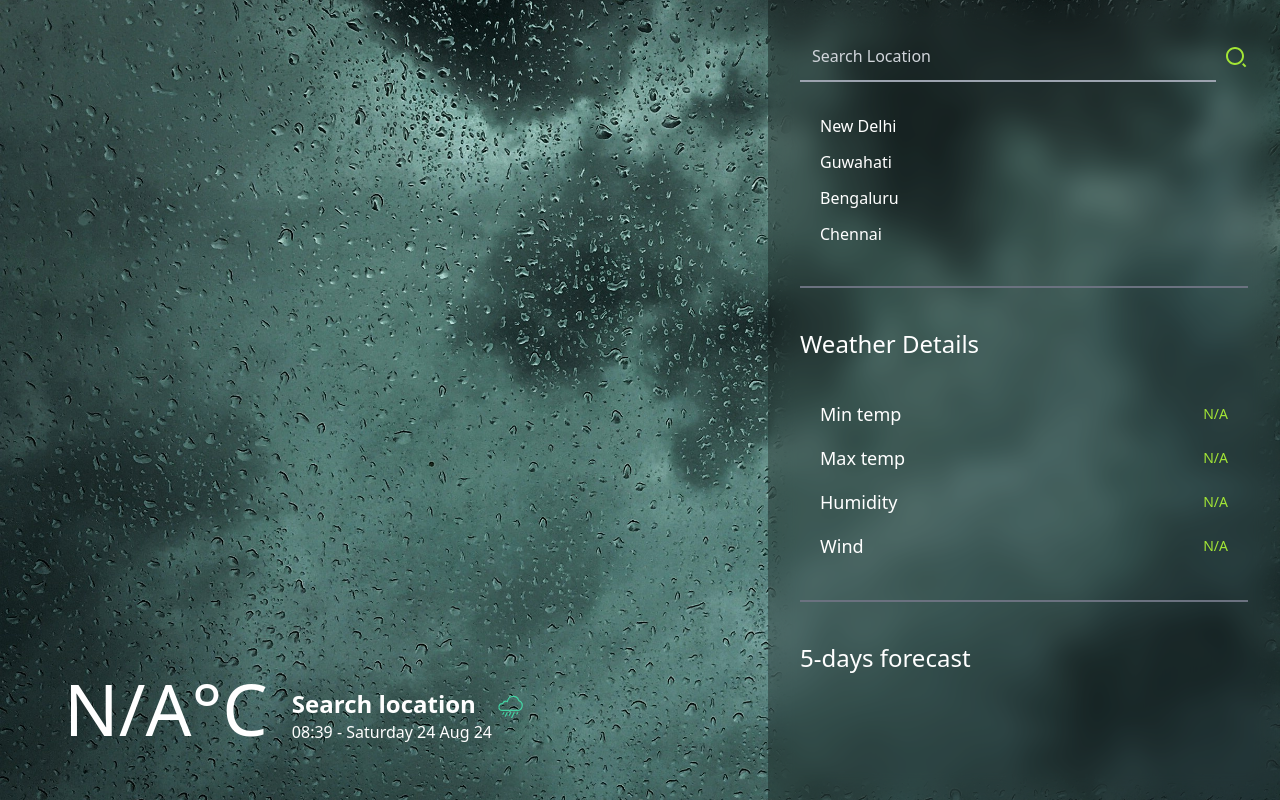
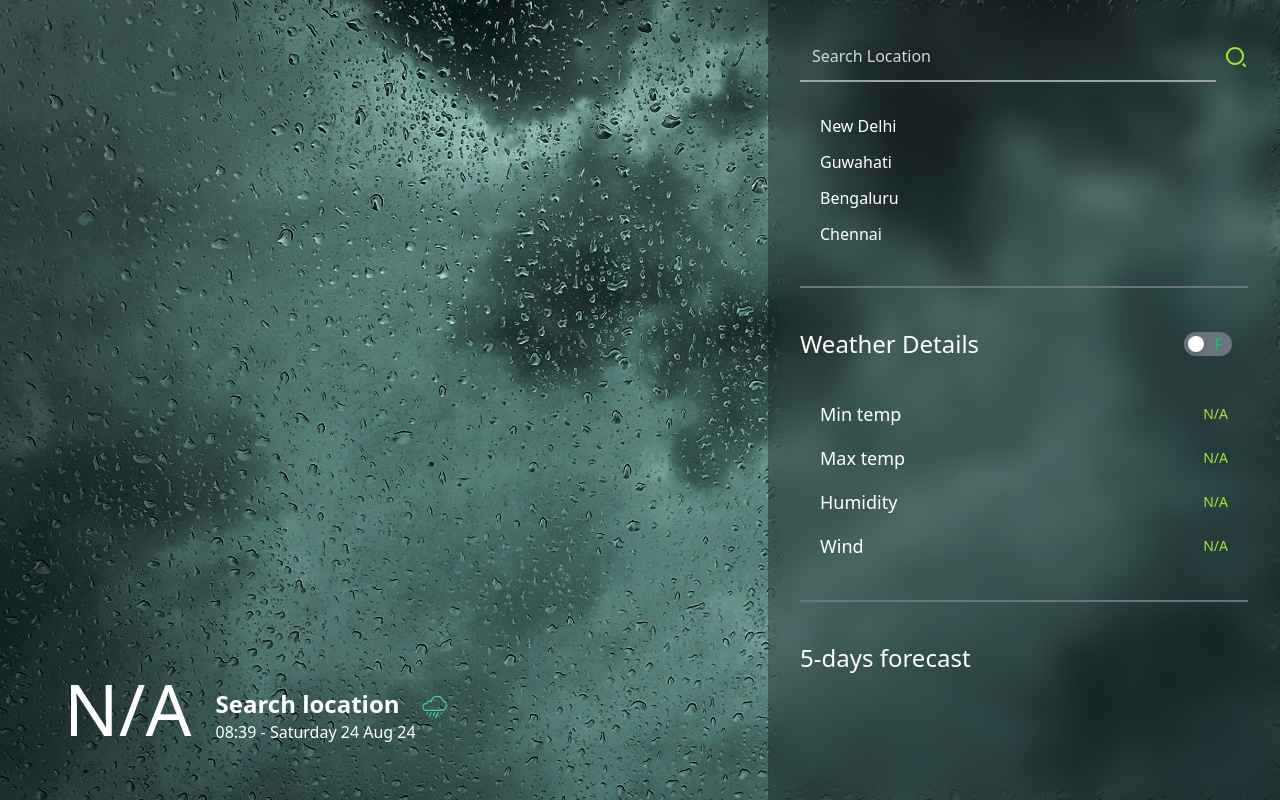
Before and after one commit to priyaranjanjen/React-weatherApp, a React (Vite) app: page / in a window 1280 px wide. Built offline with nearby package versions, Linux system fonts and the light colour scheme.

Commit message:
added toggle button

```diff
--- /dev/null
+++ b/component/toggleButton.jsx
@@ -0,0 +1,23 @@
+import { useState } from "react";
+
+export default function ToggleSwitch() {
+  const [isOn, setIsOn] = useState(false);
+
+  const handleToggle = () => {
+    setIsOn(!isOn);
+  };
+
+  return (
+    <div className="flex items-center justify-center min-h-screen">
+      <div
+        className={`w-14 h-8 flex items-center bg-gray-300 rounded-full p-1 cursor-pointer transition duration-300 ${isOn ? 'bg-green-500' : 'bg-gray-300'}`}
+        onClick={handleToggle}
+      >
+        {/* The circle */}
+        <div
+          className={`bg-white w-6 h-6 rounded-full shadow-md transform transition duration-300 ${isOn ? 'translate-x-6' : ''}`}
+        ></div>
+      </div>
+    </div>
+  );
+}
--- a/src/App.jsx
+++ b/src/App.jsx
@@ -13,6 +13,33 @@ import { RiSearch2Line } from "react-icons/ri";
 import './App.css';
 import useDebounce from '../customhooks/useDebounce';
 import WeatherCard from '../component/basicWeather';
+// import ToggleSwitch from '../component/toggleButton';
+
+function ToggleSwitch({isOn, setIsOn}) {
+  // const [isOn, setIsOn] = useState(false);
+
+  const handleToggle = () => {
+    setIsOn(!isOn);
+  };
+
+  return (
+    <div className="flex items-center justify-center">
+      <div
+        className={`w-12 h-6 mr-4 flex items-center bg-gray-500 rounded-full p-1 cursor-pointer transition duration-300 ${isOn ? 'bg-green-500' : 'bg-gray-500'}`}
+        onClick={handleToggle}
+      >
+        <div className='flex gap-4 w-full'>
+          <span>C</span>
+          <span className='text-green-500'>F</span>
+        </div>
+        {/* The circle */}
+        <div
+          className={`absolute bg-white w-4 h-4 rounded-full shadow-md transform transition duration-300 ${isOn ? 'translate-x-6' : ''}`}
+        ></div>
+      </div>
+    </div>
+  );
+}
 
 export default function App() {
   const [place, setPlace] = useState("");
@@ -20,6 +47,7 @@ export default function App() {
   const [todaysForecast, setTodaysForecast] = useState(null);
   const [futureForecast, setFutureForecasts] = useState(null);
   const [error, setError] = useState(null); // To handle errors
+  const [isOn, setIsOn] = useState(false); // to handle the toggle Button
   const debounceSearch = useDebounce(place,500)
 
   function formatDateTime(date) {
@@ -158,9 +186,12 @@ export default function App() {
         <div className="absolute top-14 md:top-auto md:bottom-14 left-16 right-16 text-white flex flex-col md:flex-row gap-6">
           <h1 className='font-medium text-5xl md:text-7xl flex items-start'>
             {todaysForecast && todaysForecast.main ?
-              (todaysForecast.main.temp - 273.15).toFixed(1) :
-              "N/A"}°C
+              isOn ?
+                `${(((todaysForecast.main.temp - 273.15) * 9/5) + 32).toFixed(1)}°F` :
+                `${(todaysForecast.main.temp - 273.15).toFixed(1)}°C` :
+              "N/A"}
           </h1>
+
           <div className=' flex flex-col justify-end'>
             <span className='font-semibold text-lg md:text-2xl flex items-center gap-5 '>
               {weatherData && weatherData.city ? weatherData.city.name : "Search location"}
@@ -211,24 +242,38 @@ export default function App() {
 
         {/* Weather Description */}
         <div className='text-white'>
-          <h1 className='text-2xl mb-10'>Weather Details</h1>
+          <div className='mb-10 flex justify-between items-center'>
+            <h1 className='text-2xl'>Weather Details</h1>
+            <ToggleSwitch isOn={isOn} setIsOn={setIsOn}/>
+          </div>
           <div className='flex flex-col gap-4 mx-5'>
             <div className='flex justify-between items-center'>
               <h4 className='text-lg'>Min temp</h4>
-              <span className='flex gap-1 text-lime-400 text-sm '>
-                {todaysForecast && todaysForecast.main ? `${(todaysForecast.main.temp_min - 273.15).toFixed(1)}°C` : "N/A"}
+              <span className='flex gap-1 text-lime-400 text-sm'>
+                {todaysForecast && todaysForecast.main ?
+                  isOn ?
+                    `${(((todaysForecast.main.temp_min - 273.15) * 9/5) + 32).toFixed(1)}°F` :
+                    `${(todaysForecast.main.temp_min - 273.15).toFixed(1)}°C` :
+                  "N/A"}
               </span>
             </div>
+
             <div className='flex justify-between items-center'>
               <h4 className='text-lg'>Max temp</h4>
               <span className='flex gap-1 text-lime-400 text-sm'>
-                {todaysForecast && todaysForecast.main ? `${(todaysForecast.main.temp_max - 273.15).toFixed(1)}°C` : "N/A"}
+                {todaysForecast && todaysForecast.main ?
+                  isOn ?
+                    `${(((todaysForecast.main.temp_max - 273.15) * 9/5) + 32).toFixed(1)}°F` :
+                    `${(todaysForecast.main.temp_max - 273.15).toFixed(1)}°C` :
+                  "N/A"}
               </span>
             </div>
+
             <div className='flex justify-between items-center'>
               <h4 className='text-lg'>Humidity</h4>
               <span className='text-lime-400 text-sm'>{todaysForecast && todaysForecast.main ? `${todaysForecast.main.humidity}%` : "N/A"}</span>
             </div>
+
             <div className='flex justify-between items-center'>
               <h4 className='text-lg'>Wind</h4>
               <span className='text-lime-400 text-sm'>{todaysForecast && todaysForecast.wind ? `${todaysForecast.wind.speed} km/h` : "N/A"}</span>
```
